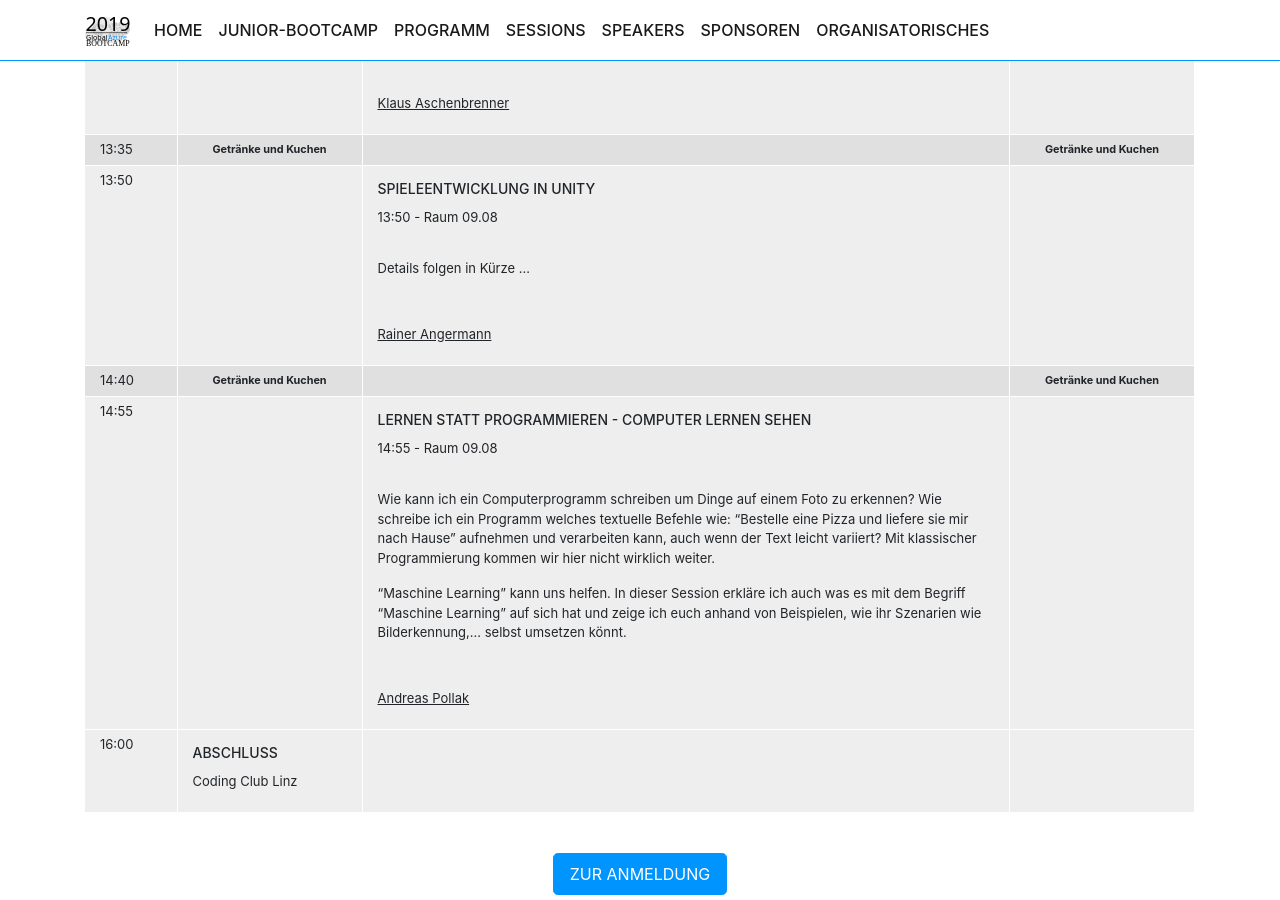
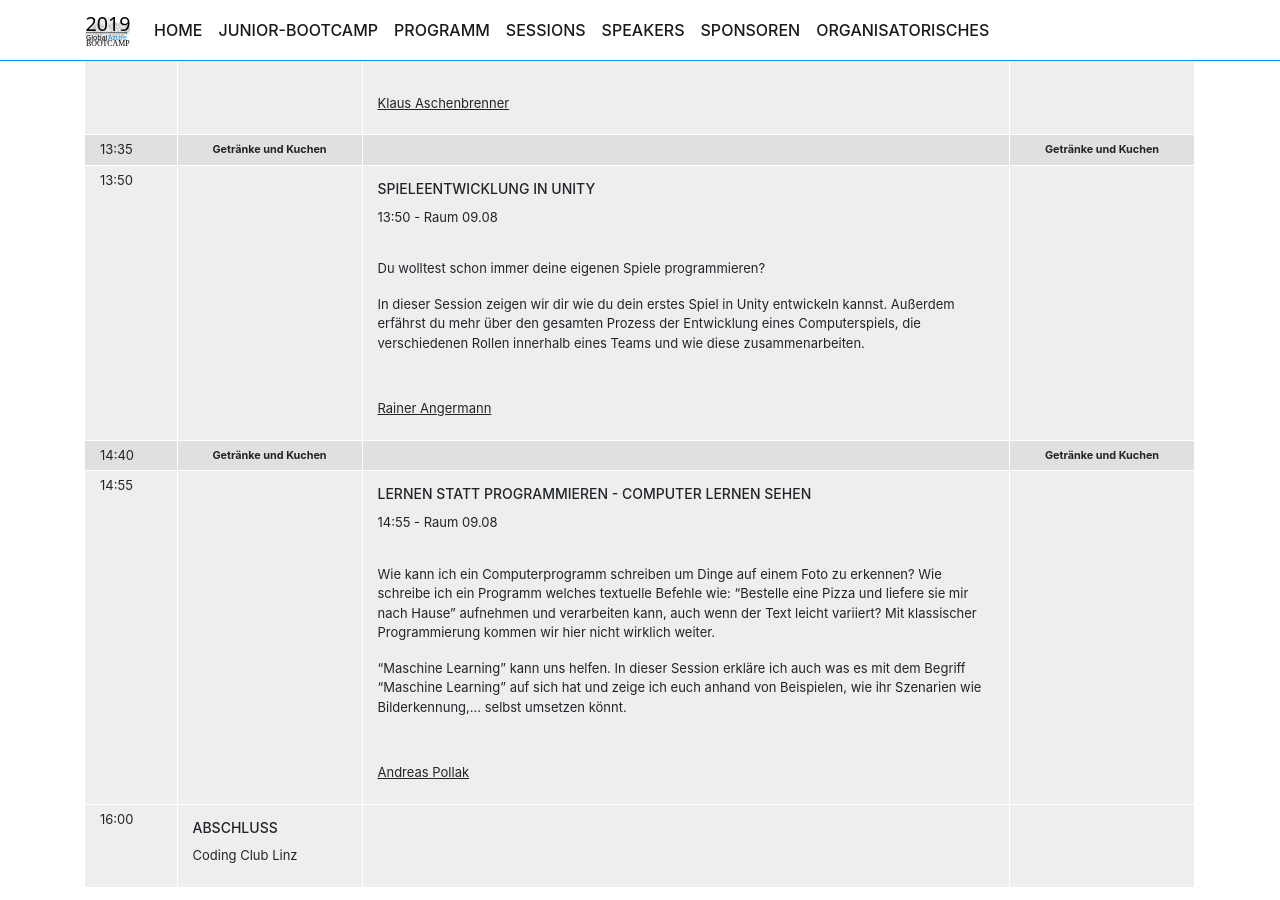
Before and after one commit to coding-club-linz/global-azure-bootcamp-2019, a Jekyll site: the page built from junior-bootcamp.md, in a window 1280 px wide and 900 px high, scrolled down 1755 px. Built offline with Jekyll 4.4.1, drawn with Linux system fonts in a browser that asks for light colours; nearby versions of some CDN libraries.

Commit message:
Update spieleentwicklung-in-unity.md

```diff
--- a/sessions/spieleentwicklung-in-unity.md
+++ b/sessions/spieleentwicklung-in-unity.md
@@ -8,4 +8,6 @@ room: '09.08'
 slot: 5
 ---
 
-Details folgen in Kürze ...
+Du wolltest schon immer deine eigenen Spiele programmieren?
+
+In dieser Session zeigen wir dir wie du dein erstes Spiel in Unity entwickeln kannst. Außerdem erfährst du mehr über den gesamten Prozess der Entwicklung eines Computerspiels, die verschiedenen Rollen innerhalb eines Teams und wie diese zusammenarbeiten.
```
